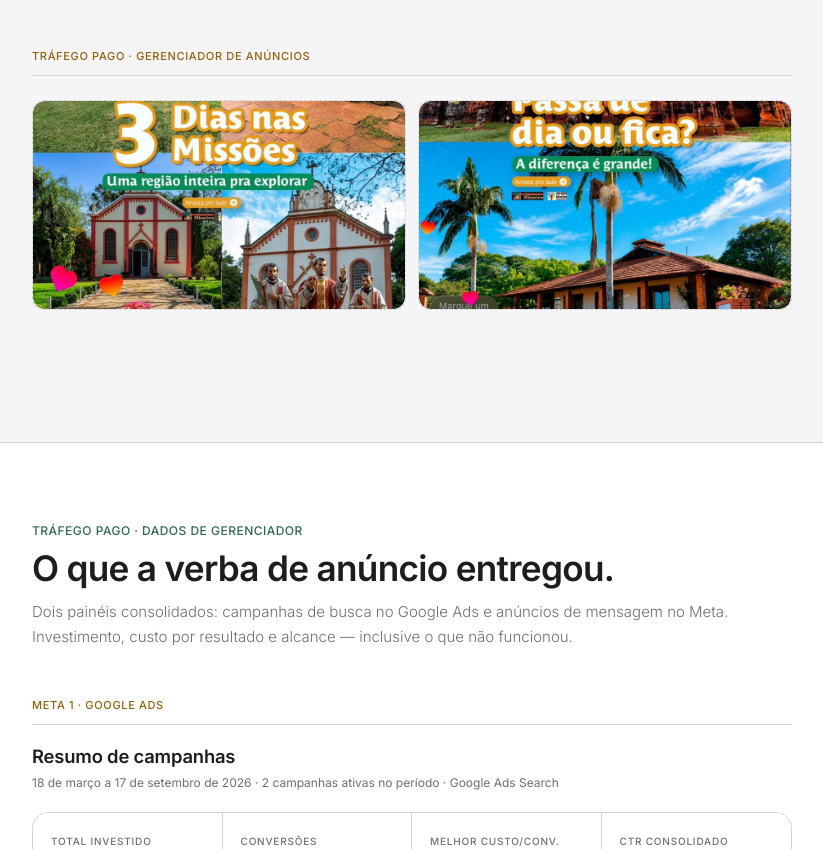
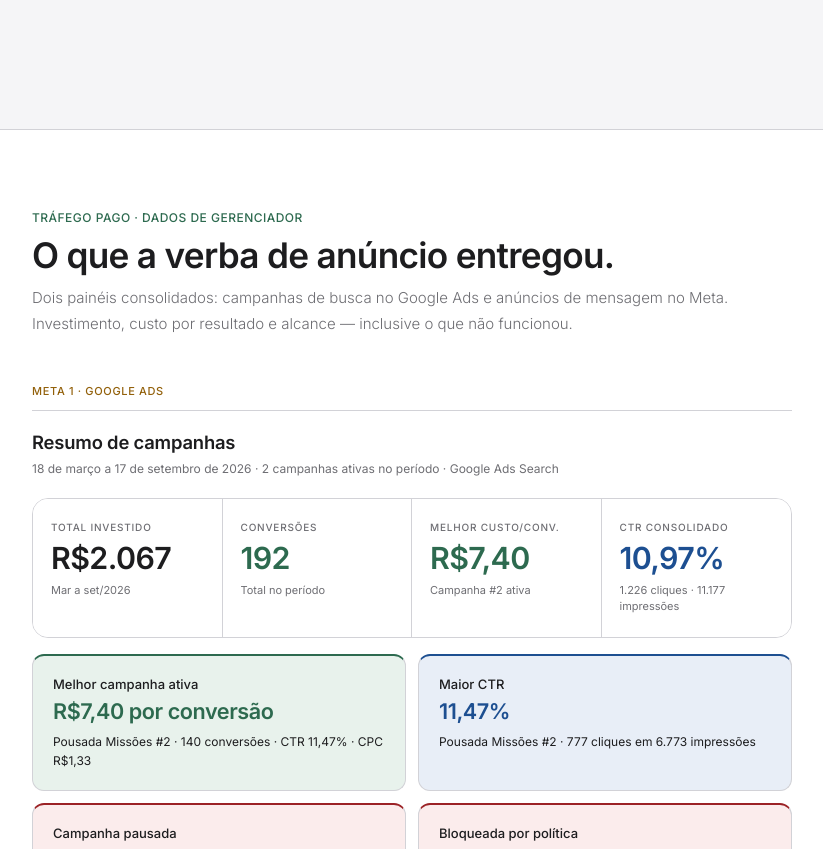
Before and after one commit to pedronicolasmm-coder/proposta-complementacao-prefeitura, a plain HTML site: page index.html in a window 1280 px wide. Shown: the part 3103-3952 px from the top of the page, without its empty margins (228-1051 px from the left). Drawn offline with Linux system fonts and the light colour scheme.

Commit message:
Remove bloco de prints do gerenciador de anuncios
Os dois prints ficaram redundantes depois que os mesmos dados passaram a
ser exibidos nos paineis Meta 1 e Meta 2.

Co-Authored-By: Claude Opus 5 <noreply@anthropic.com>

```diff
--- a/index.html
+++ b/index.html
@@ -669,19 +669,6 @@
         </div>
       </div>
     </div>
-
-    <!-- TRÁFEGO PAGO -->
-    <div class="prints-block">
-      <div class="prints-label">Tráfego pago · Gerenciador de anúncios</div>
-      <div class="prints-2">
-        <div class="print-slot print-slot-horizontal">
-          <img src="imagens/WhatsApp%20Image%202026-09-15%20at%2011.13.22.jpeg" alt="Gerenciador 1" class="loaded" style="width:100%;height:100%;object-fit:cover;border-radius:12px;">
-        </div>
-        <div class="print-slot print-slot-horizontal">
-          <img src="imagens/WhatsApp%20Image%202026-09-15%20at%2011.13.22%20(1).jpeg" alt="Gerenciador 2" class="loaded" style="width:100%;height:100%;object-fit:cover;border-radius:12px;">
-        </div>
-      </div>
-    </div>
   </div>
 </section>
 
```
